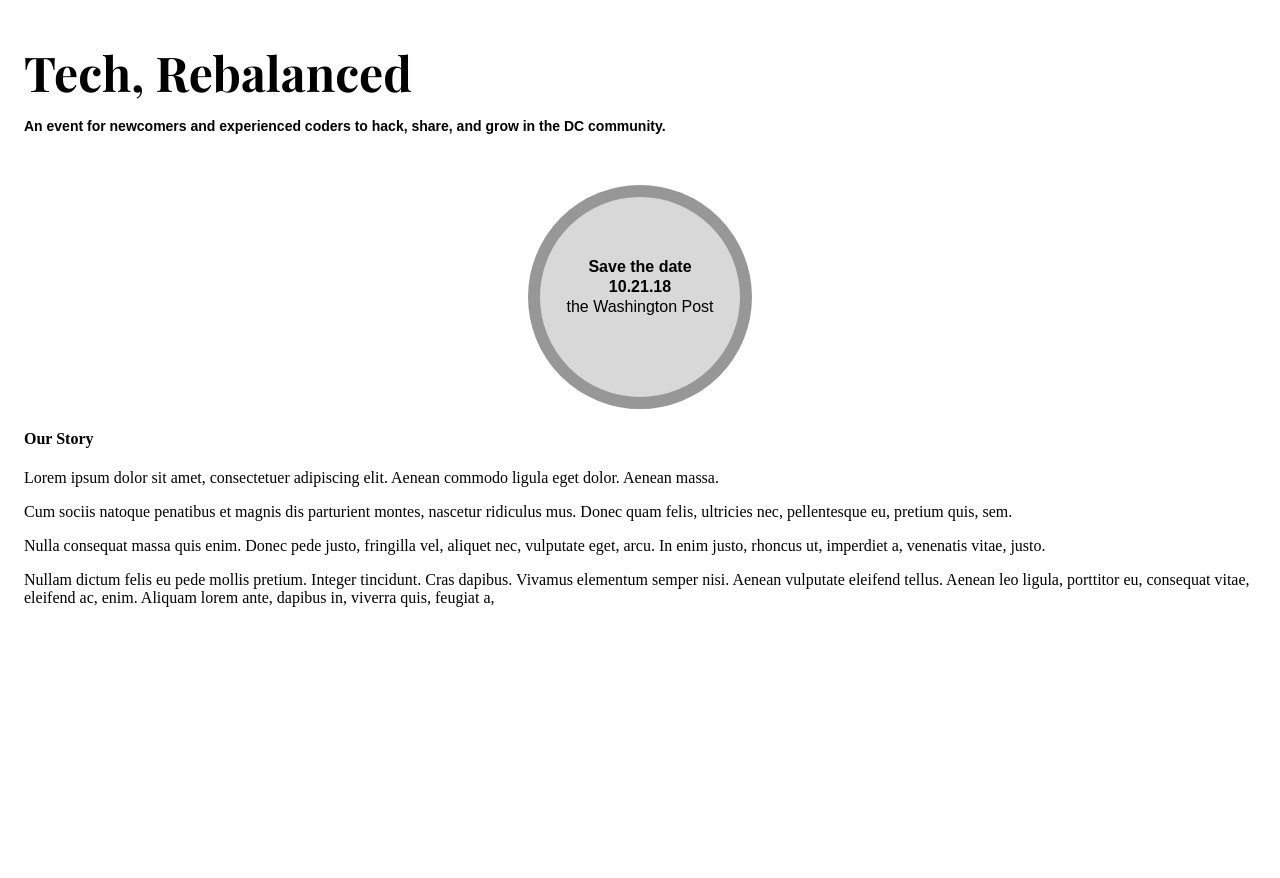
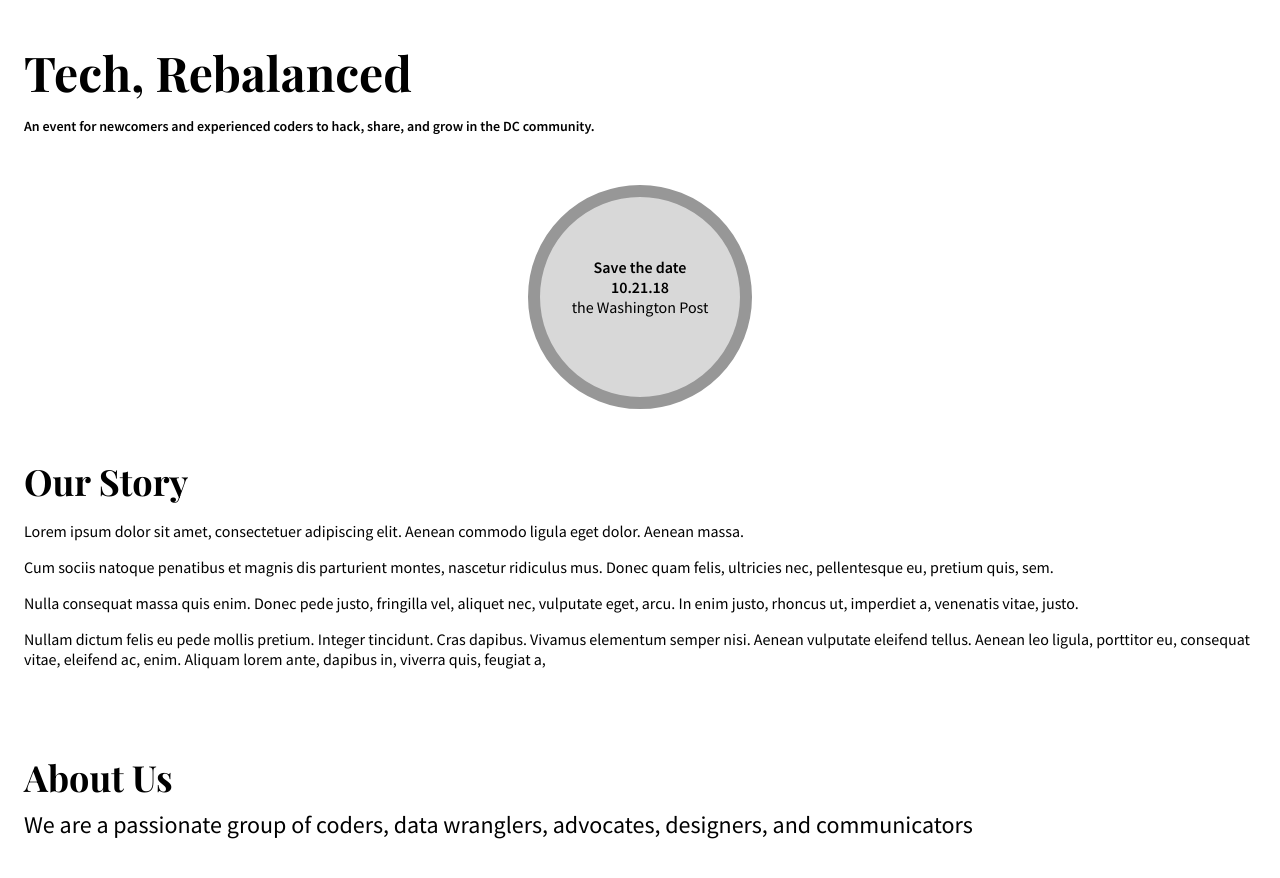
Before and after one commit to TechLadyHackathon/Tech-Rebalanced, a Jekyll site: the page built from index.html, in a window 1280 px wide. Shown: the top 878 px of the page. Built offline with Jekyll 4.4.1, drawn with Linux system fonts in a browser that asks for light colours.

Commit message:
add bio section

```diff
--- a/_includes/bio.html
+++ b/_includes/bio.html
@@ -0,0 +1,3 @@
+<h1 class="c-bio__about"> About Us </h1>
+
+<div class="c-bio__description"> We are a passionate group of coders, data wranglers, advocates, designers, and communicators </div>
--- a/_includes/head.html
+++ b/_includes/head.html
@@ -4,6 +4,8 @@
   <meta name="viewport" content="width=device-width, initial-scale=1">
 
   <title>{% if page.title %}{{ page.title | escape }}{% else %}{{ site.title | escape }}{% endif %}</title>
+
+
   <meta name="description" content="{{ page.excerpt | default: site.description | strip_html | normalize_whitespace | truncate: 160 | escape }}">
   <link rel="stylesheet" href="{{ "/assets/css/main.css" | prepend: site.baseurl }}">
   <link rel="stylesheet" href="{{ "https://techrebalanced.github.io/Tech-Rebalanced/assets/css/main.css" }}">
--- a/assets/css/main.scss
+++ b/assets/css/main.scss
@@ -5,5 +5,7 @@
 @import 'base';
 @import 'components';
 @import 'landing';
+@import 'about';
+@import 'bio';
 
 @import 'layout';
--- /dev/null
+++ b/assets/scss/_about.scss
@@ -0,0 +1,12 @@
+
+.c-about__title {
+  font-family: $font-playfair;
+  font-size: $size-36;
+  margin-bottom: $space-8;
+}
+
+.c-about__content {
+  font-size: $size-16;
+  font-family: $font-sourcesans;
+  font-weight: 400;
+}
--- /dev/null
+++ b/assets/scss/_bio.scss
@@ -0,0 +1,10 @@
+.c-bio__about {
+  font-family: $font-playfair;
+  font-size: $size-36;
+  margin-bottom: $space-8;
+}
+
+.c-bio__description {
+  font-family: $font-sourcesans;
+  font-size: $size-24;
+}
--- a/assets/scss/_variables.scss
+++ b/assets/scss/_variables.scss
@@ -3,7 +3,7 @@
 // ========================
 $font-playfair: 'Playfair Display', serif;
 
-$font-sourcesans: 'SourceSansPro', sans-serif;
+$font-sourcesans: 'Source Sans Pro', sans-serif;
 
 
 
@@ -31,6 +31,8 @@ $space-48: 48px;
 // ========================
 
 $size-14: 14px;
+
+$size-16: 16px;
 
 $size-24: 24px;
 
```
Also changed, not shown: 2 other files.
